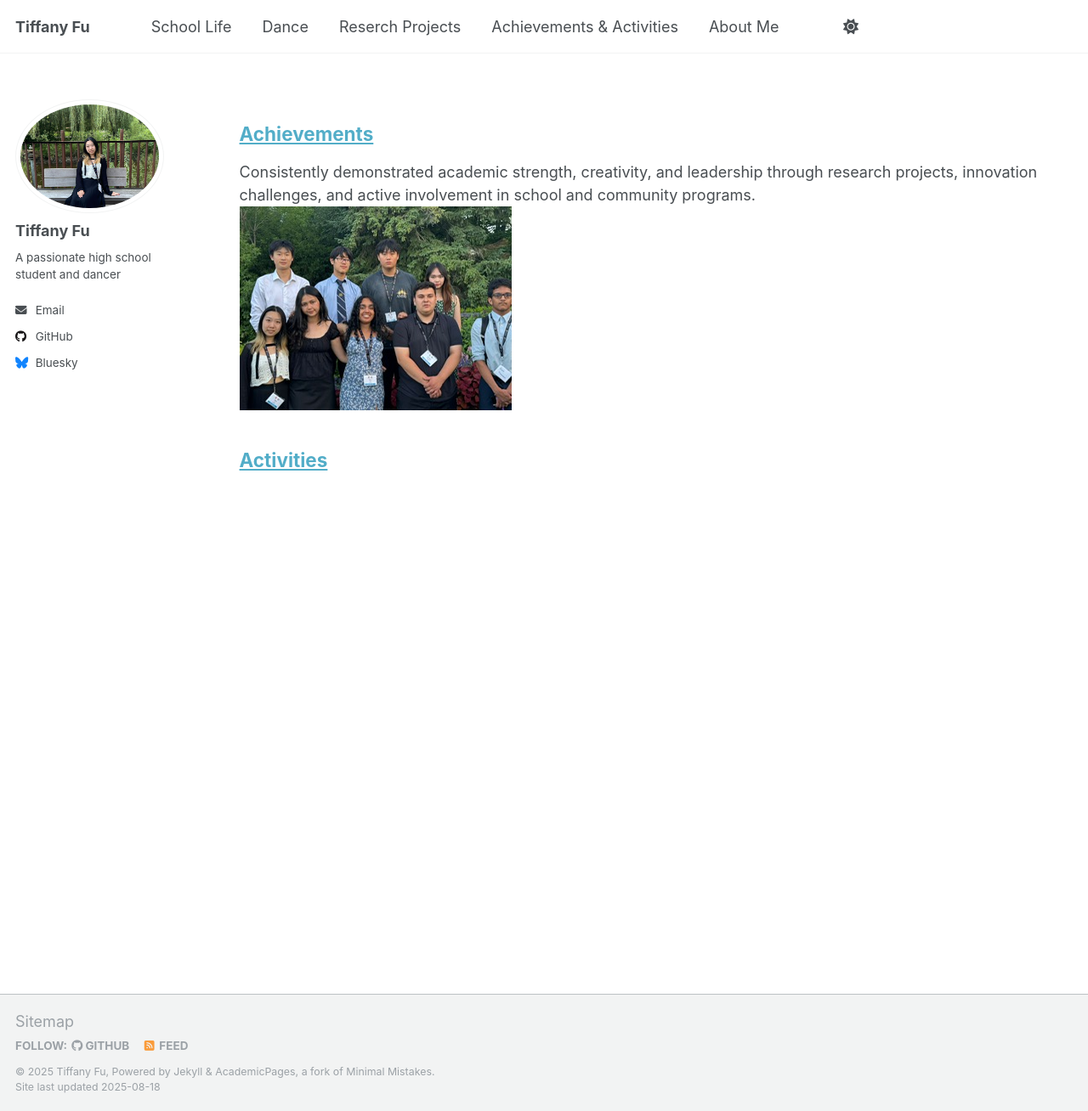
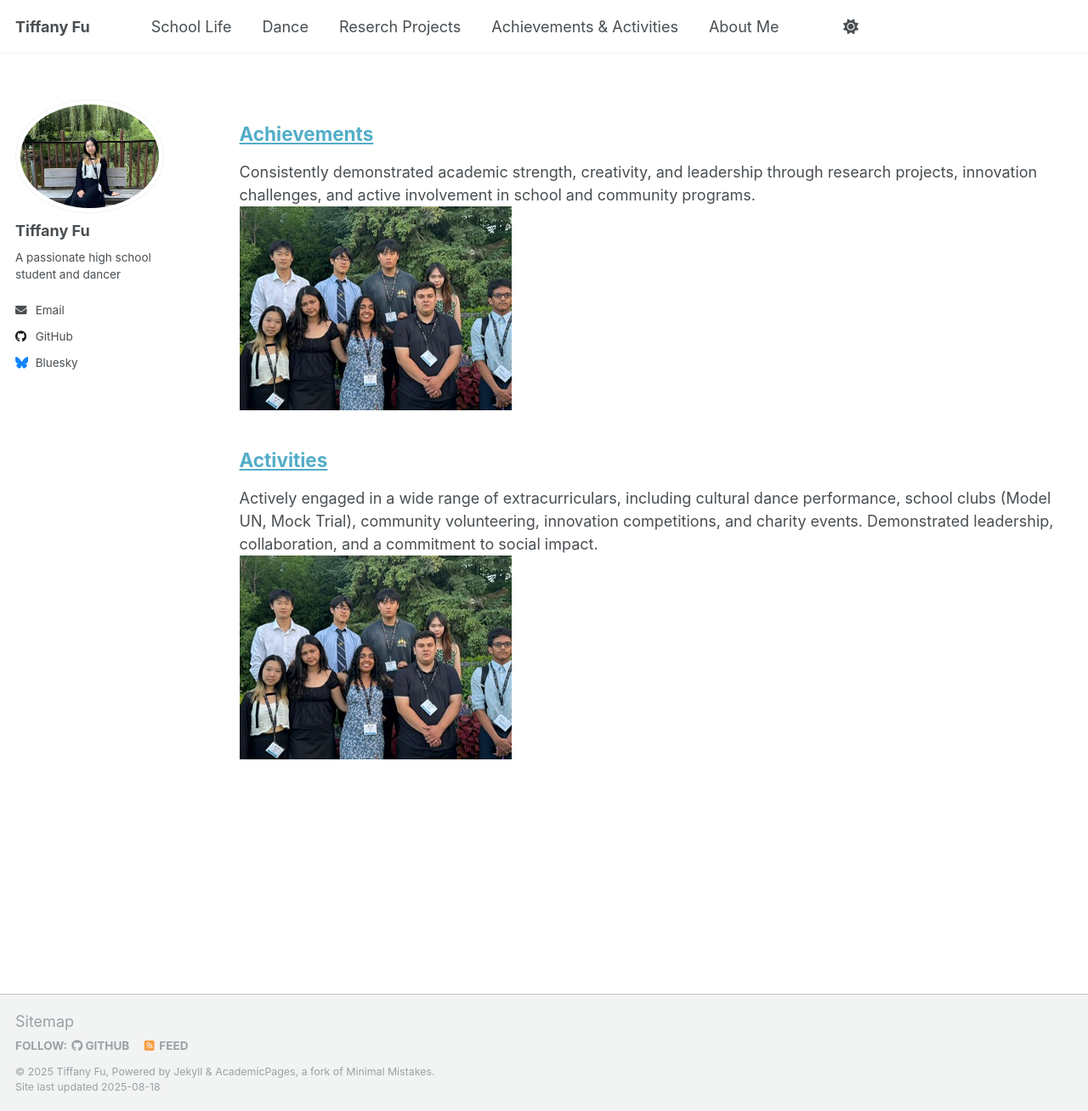
Before and after one commit to TiffanyJTFu/TiffanyFu, a Jekyll site: the page built from _pages/portfolio.html, in a window 1280 px wide and 1308 px high. Shown: the whole window at 85% size. Built offline with Jekyll 4.4.1, drawn with Linux system fonts in a browser that asks for light colours; a script that is not in the unit is left out.

Commit message:
Update Activities.md

```diff
--- a/_portfolio/Activities.md
+++ b/_portfolio/Activities.md
@@ -1,6 +1,6 @@
 ---
 title: "Activities"
-excerpt: ""
+excerpt: "Actively engaged in a wide range of extracurriculars, including cultural dance performance, school clubs (Model UN, Mock Trial), community volunteering, innovation competitions, and charity events. Demonstrated leadership, collaboration, and a commitment to social impact.<br/><img src='https://tiffanyjtfu.github.io/TiffanyFu/images/shad3.jpeg'>"
 collection: portfolio
 ---
 
```
